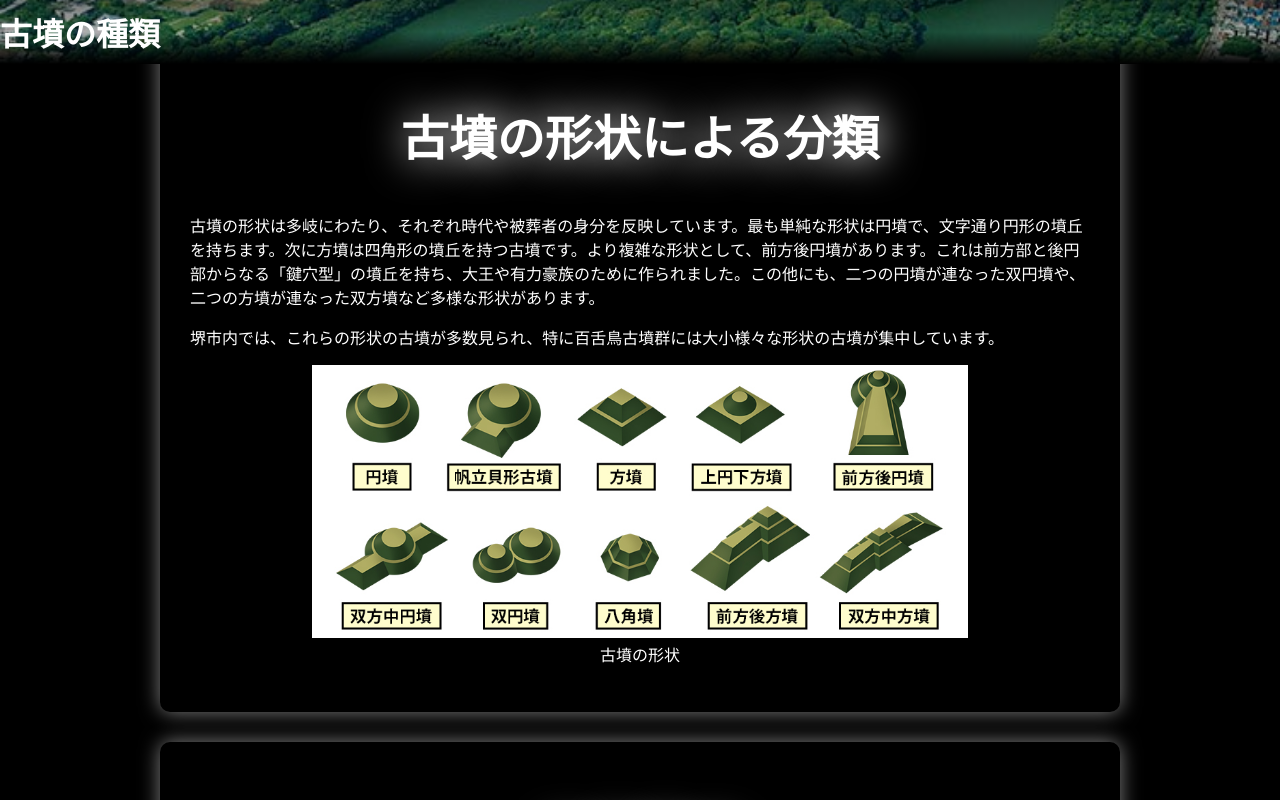
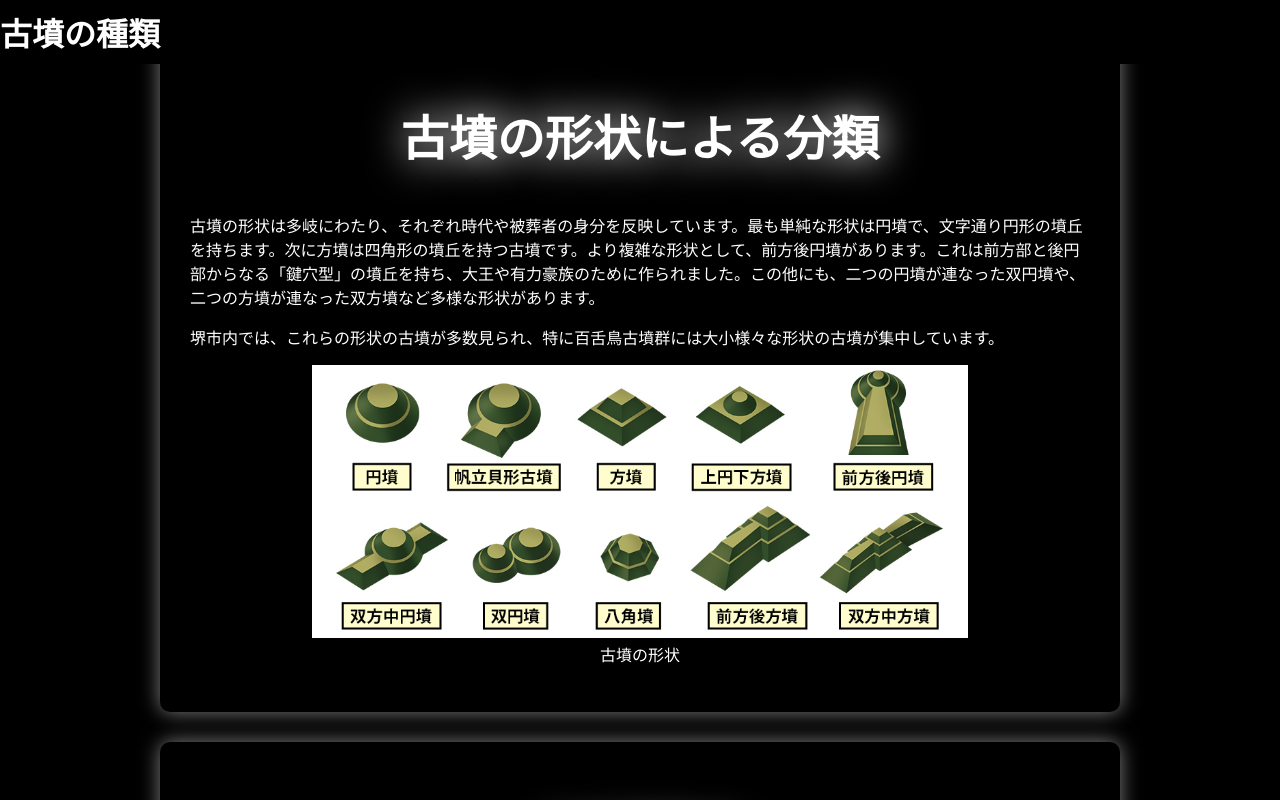
Before and after one commit to m-mahiro/sakai-promotion-site, a plain HTML site: page kofun/kofun-types.html in a window 1280 px wide. Shown: the top 800 px of the page. Drawn offline with Linux system fonts and the light colour scheme.

Commit message:
de: 今のこの設計なら`page.css`はいらないことに気づいた。なお、`page.css`は`index.html`以外のファイルにあてがうCSSでした。

```diff
--- a/css/page.css
+++ /dev/null
@@ -1,7 +0,0 @@
-header {
-	background-image: linear-gradient(rgba(0, 0, 0, 0.5),
-			rgba(0, 0, 0, 0.3),
-			rgba(0, 0, 0, 1)), url("../assets/kofun/nintoku-kofun.jpg");
-	background-size: cover;
-	background-position: center;
-}
--- a/kofun/kofun-types.html
+++ b/kofun/kofun-types.html
@@ -8,7 +8,6 @@
 	<meta name="keywords" content="堺,古墳,前方後円墳,円墳,方墳,竪穴式石室,横穴式石室">
 	<title>古墳の種類 - 堺を知ろう</title>
 	<link rel="stylesheet" href="../css/common.css">
-	<link rel="stylesheet" href="../css/page.css">
 
 	<meta property="og:image" content="../assets/kofun/nintoku-kofun.jpg">
 	<meta property="og:title" content="古墳の種類 - 堺を知ろう">
```
